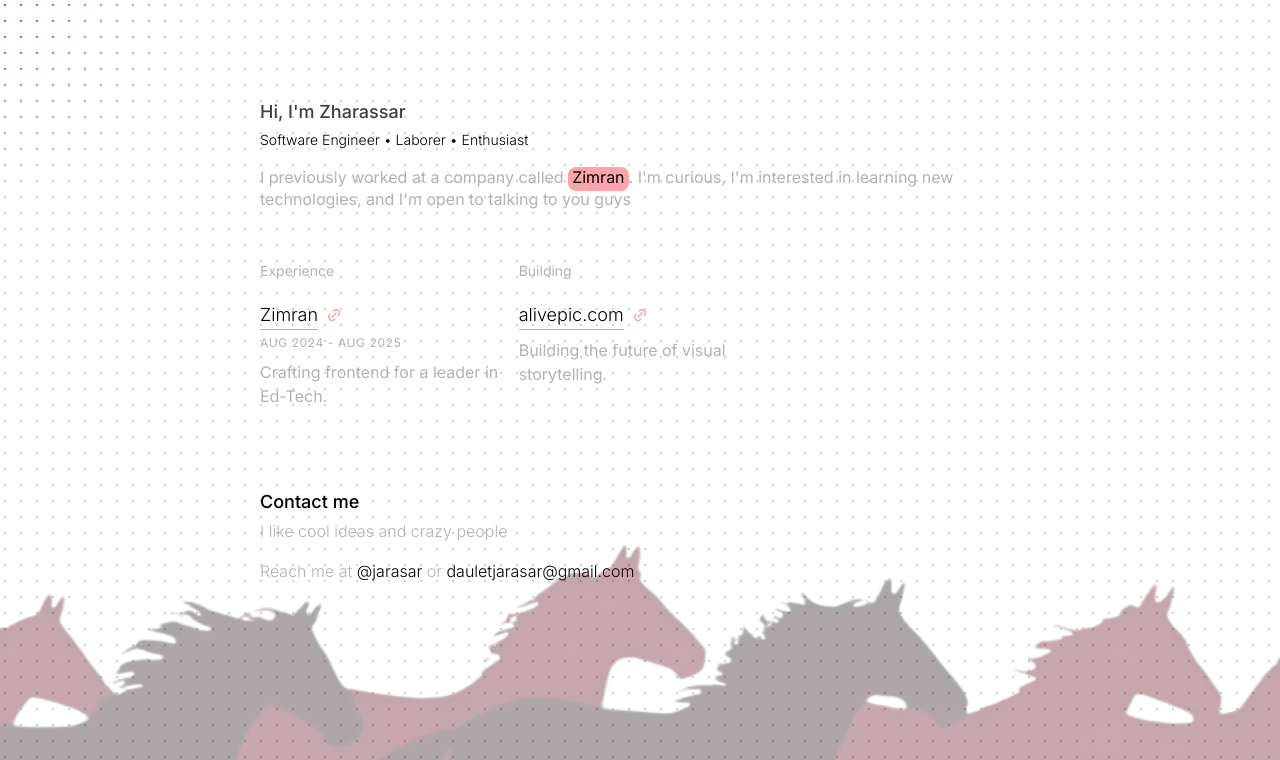
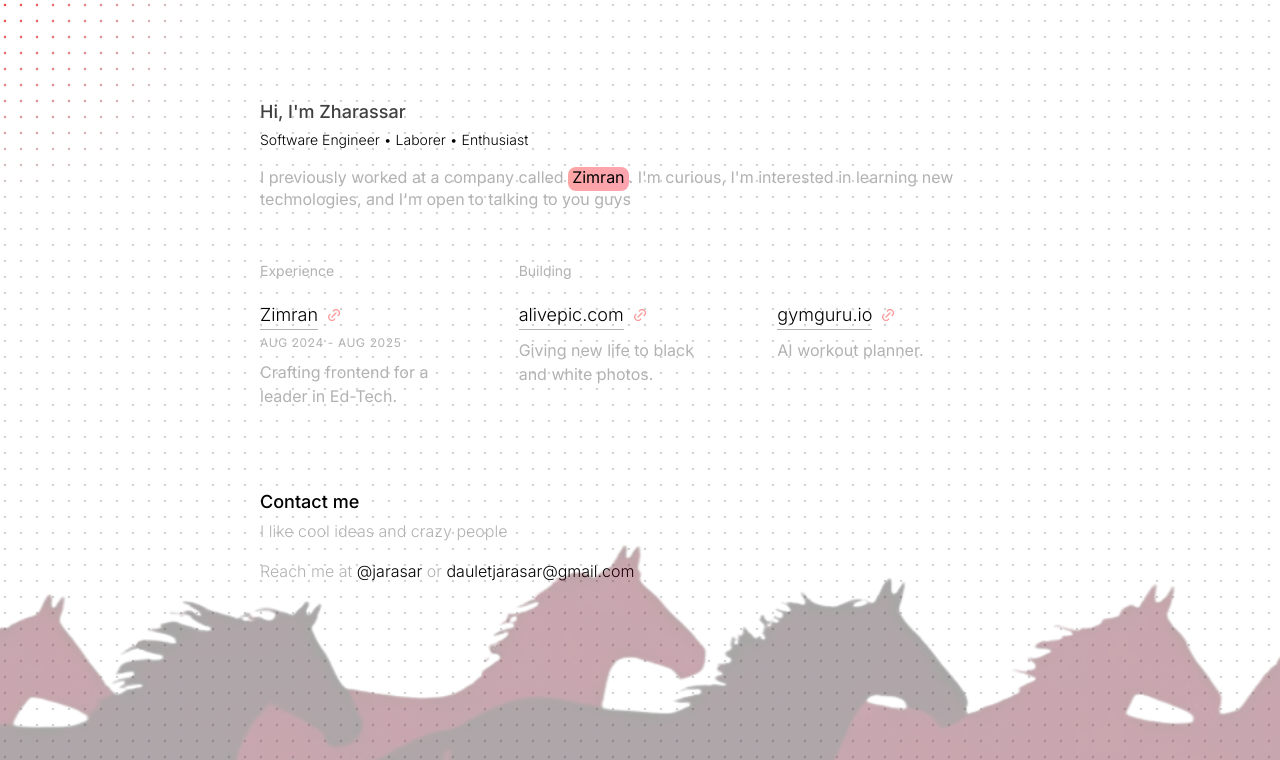
Before and after one commit to ZhQriks/jarasar, a Next.js app: page / in a window 1280 px wide. Shown: the top 760 px of the page. Built offline with nearby package versions, Linux system fonts and the light colour scheme.

Commit message:
feat: new project

```diff
--- a/app/components/hero.js
+++ b/app/components/hero.js
@@ -53,7 +53,7 @@ function Hero() {
                 <p className="text-[12px] text-[#B2B2B2] mt-1 uppercase tracking-wider">
                   Aug 2024 - Aug 2025
                 </p>
-                <p className="text-[16px] text-[#B2B2B2] mt-2">
+                <p className="text-[16px] text-[#B2B2B2] mt-2 max-w-[200px]">
                   Crafting frontend for a leader in Ed-Tech.
                 </p>
               </div>
@@ -67,8 +67,23 @@ function Hero() {
                   </p>
                   <IconLink className="w-4 h-4 text-red-400 opacity-70" />
                 </a>
-                <p className="text-[16px] text-[#B2B2B2] mt-2">
-                  Building the future of visual storytelling.
+                <p className="text-[16px] text-[#B2B2B2] mt-2 max-w-[200px]">
+                  Giving new life to black and white photos.
+                </p>
+
+              </div>
+              <div className="mt-4 md:mt-0">
+                <p className="invisible text-[14px] hidden md:block ">Spacer</p>
+                <a
+                  href="https://gymguru.io"
+                  className="mt-5 flex gap-2 items-center text-[18px]">
+                  <p className="font-light border-b-[1px] border-[#B2B2B2] pb-[1px]">
+                    gymguru.io
+                  </p>
+                  <IconLink className="w-4 h-4 text-red-400 opacity-70" />
+                </a>
+                <p className="text-[16px] text-[#B2B2B2] mt-2 max-w-[200px]">
+                  AI workout planner.
                 </p>
               </div>
             </div>
```
